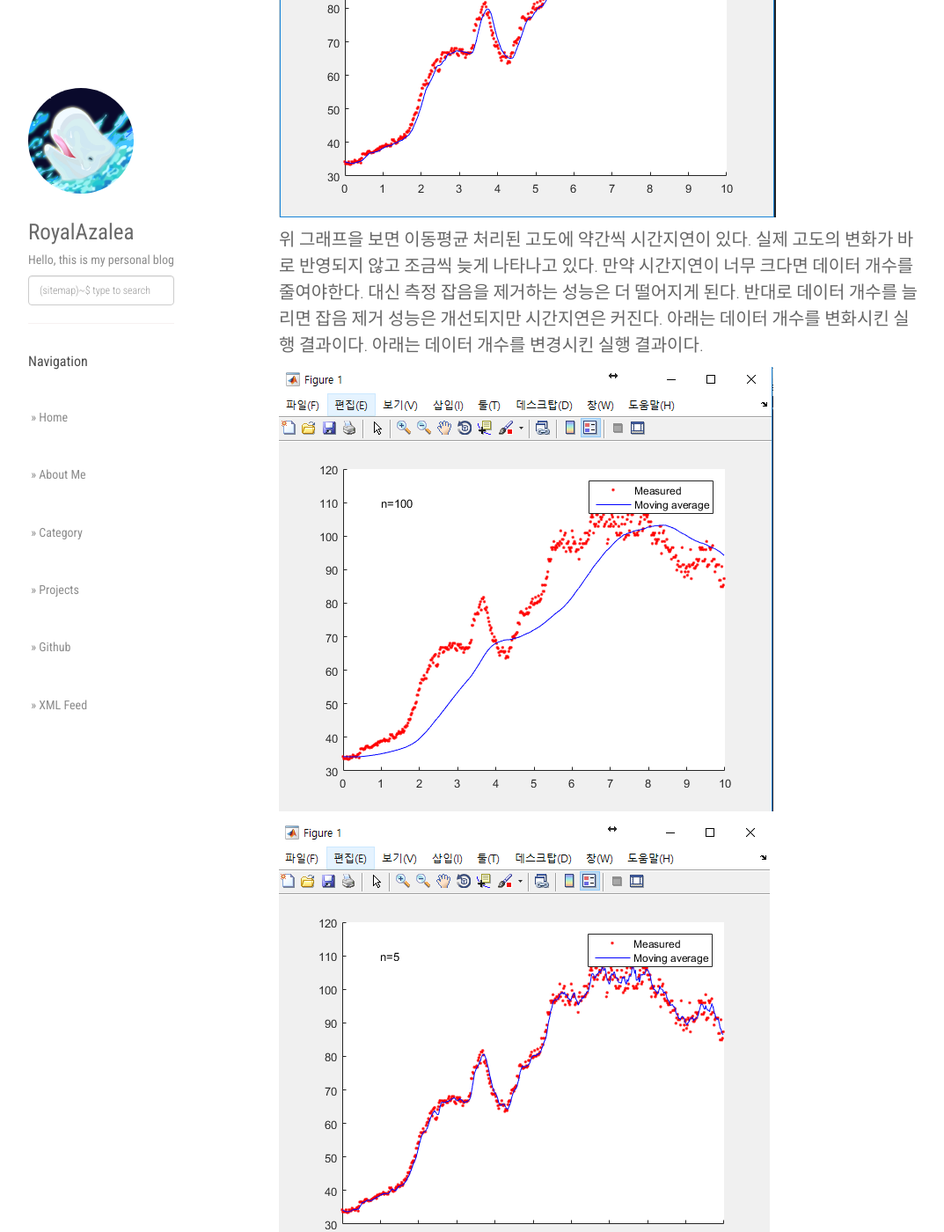
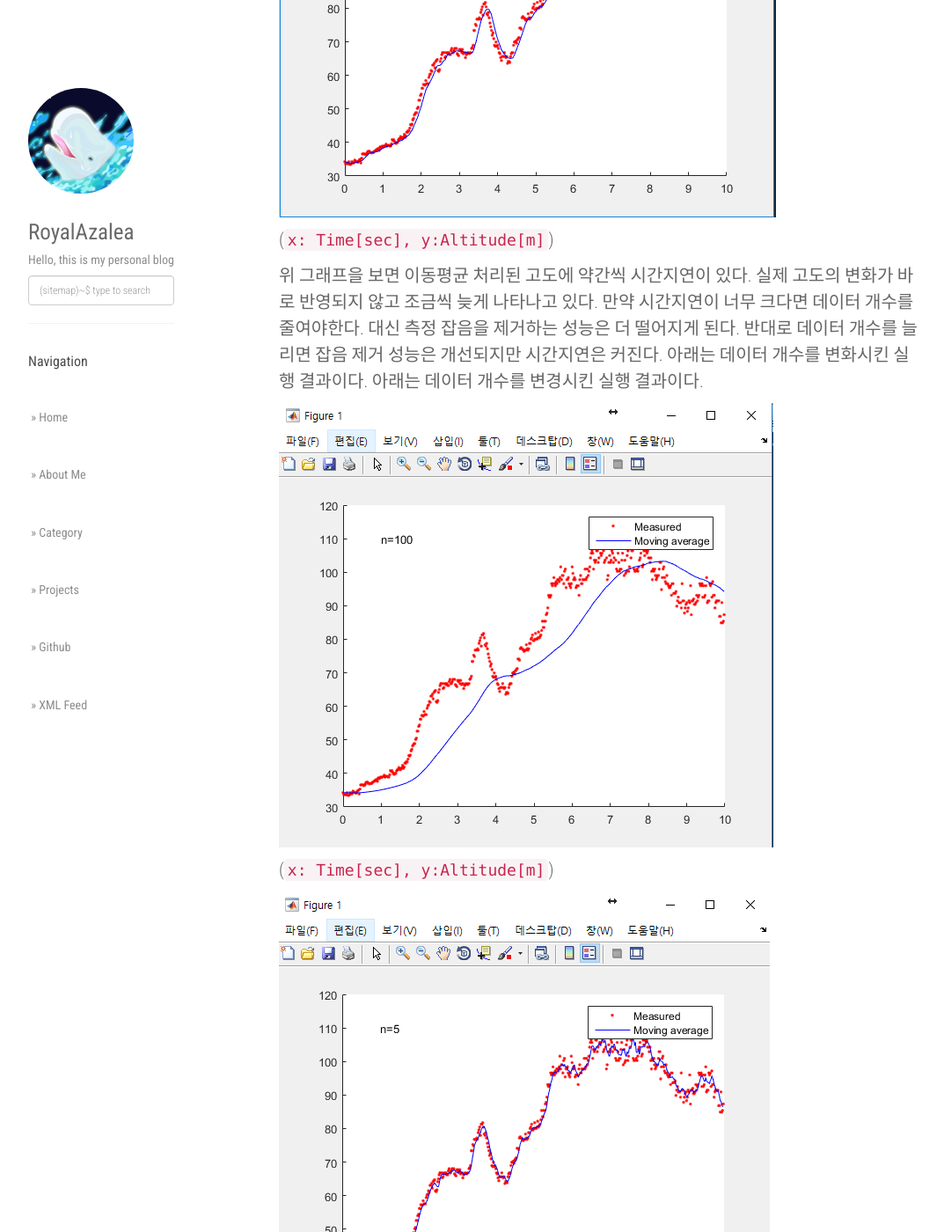
Before and after one commit to RoyalAzalea/RoyalAzalea.github.io, a Jekyll site: the page built from _posts/kalman-filter-study/2017-02-22-kalman-filter-study.md, in a window 1280 px wide and 1400 px high, scrolled down 3788 px. Shown: the whole window at 88% size, without its empty margins (53-1126 px from the left). Built offline with Jekyll 4.4.1, drawn with Linux system fonts in a browser that asks for light colours; nearby versions of some CDN libraries; formulas are drawn with MathJax 3; some of the changed text lies outside the part shown.

Commit message:
update_posts

```diff
--- a/_posts/kalman-filter-study/2017-02-22-kalman-filter-study.md
+++ b/_posts/kalman-filter-study/2017-02-22-kalman-filter-study.md
@@ -191,6 +191,8 @@ end
 
 ![MovAvgFilter_1](https://raw.githubusercontent.com/RoyalAzalea/RoyalAzalea.github.io/master/static/img/_posts/kalman-filter-study/MovAvgFilter_1.PNG)
 
+(`x: Time[sec], y:Altitude[m]`)
+
 위 그래프을 보면 이동평균 처리된 고도에 약간씩 시간지연이 있다. 실제 고도의 변화가 바로
 반영되지 않고 조금씩 늦게 나타나고 있다. 만약 시간지연이 너무 크다면 데이터 개수를
 줄여야한다. 대신 측정 잡음을 제거하는 성능은 더 떨어지게 된다. 반대로 데이터 개수를
@@ -199,7 +201,11 @@ end
 
 ![MovAvgFilter_2](https://raw.githubusercontent.com/RoyalAzalea/RoyalAzalea.github.io/master/static/img/_posts/kalman-filter-study/MovAvgFilter_2.PNG)
 
+(`x: Time[sec], y:Altitude[m]`)
+
 ![MovAvgFilter_3](https://raw.githubusercontent.com/RoyalAzalea/RoyalAzalea.github.io/master/static/img/_posts/kalman-filter-study/MovAvgFilter_3.PNG)
+
+(`x: Time[sec], y:Altitude[m]`)
 
 위 그래프들을 보면 데이터 개수에 따른 잡음 제거와 시간지연의 변화를 볼 수 있다. 데이터
 개수인 $n$은 잡음 제거와 변화 민감성이라는 상충된 요구를 절충하는 역할을 한다. 만약
```
Also changed, not shown: _posts/kalman-filter-study/2017-02-21-kalman-filter-study2.md (+2 -0 lines).
